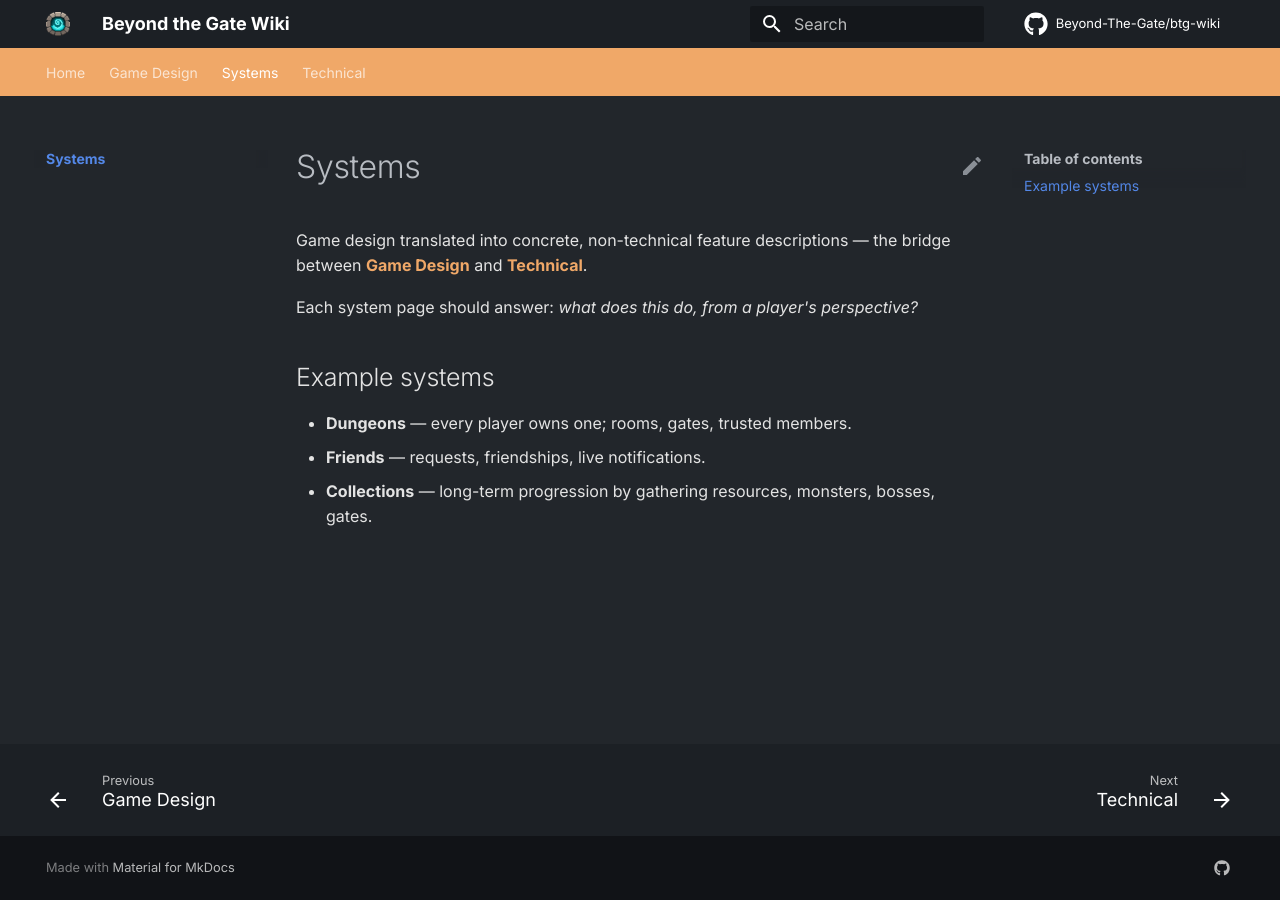
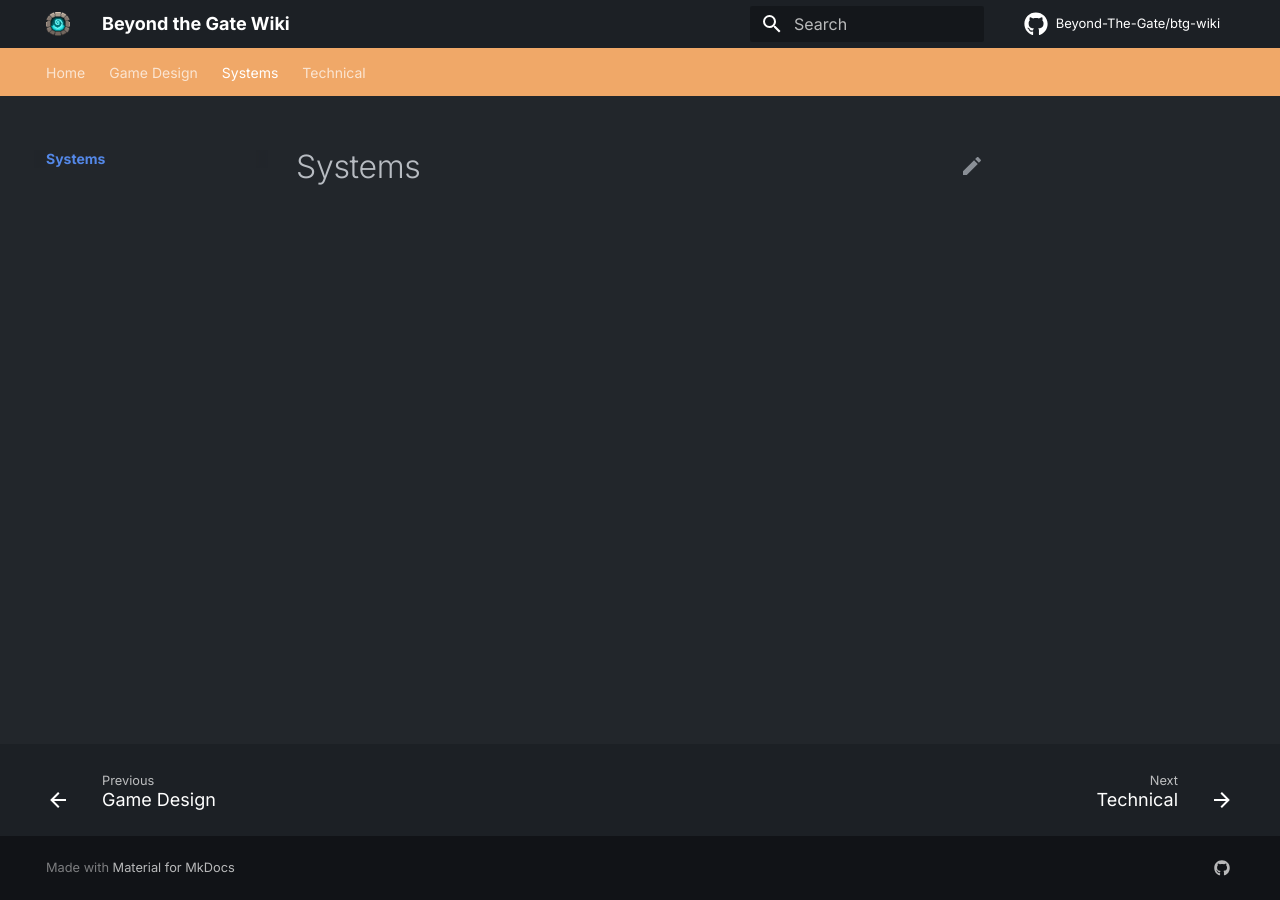
Before and after one commit to Beyond-The-Gate/btg-wiki, an MkDocs documentation site: the page built from docs/systems/index.md, in a window 1280 px wide. Built offline with MkDocs 1.6.1 and Material for MkDocs 9.7.7, drawn with Linux system fonts in a browser that asks for light colours; comment, search, counter and statistics services are not loaded.

Commit message:
Remove content from Systems documentation
Removed content from the Systems section in the documentation.

```diff
--- a/docs/systems/index.md
+++ b/docs/systems/index.md
@@ -1,11 +1 @@
 # Systems
-
-Game design translated into concrete, non-technical feature descriptions — the bridge between **[Game Design](../game-design/index.md)** and **[Technical](../technical/index.md)**.
-
-Each system page should answer: *what does this do, from a player's perspective?*
-
-## Example systems
-
-- **Dungeons** — every player owns one; rooms, gates, trusted members.
-- **Friends** — requests, friendships, live notifications.
-- **Collections** — long-term progression by gathering resources, monsters, bosses, gates.
```
